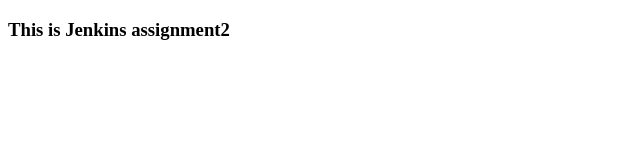
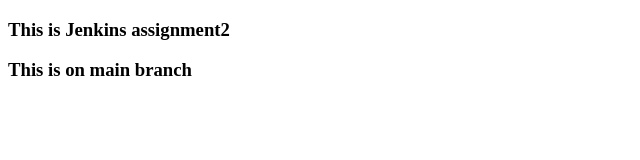
Before and after one commit to mukeshktc/assign2, a plain HTML site: page index.html in a window 1280 px wide. Shown: the whole page, without its empty margins (0-640 px from the left). Drawn offline with Linux system fonts and the light colour scheme.

Commit message:
update index on main branch

```diff
--- a/index.html
+++ b/index.html
@@ -5,5 +5,6 @@
   </head>
   <body>
     <h3>This is Jenkins assignment2</h3>
+    <h3>This is on main branch<h3>
   </body>
 </html>
```
